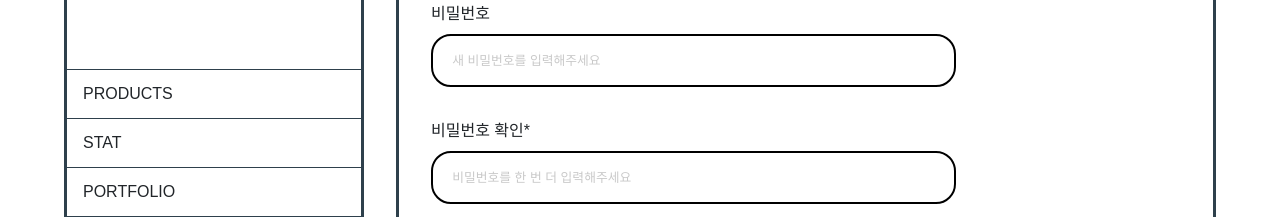
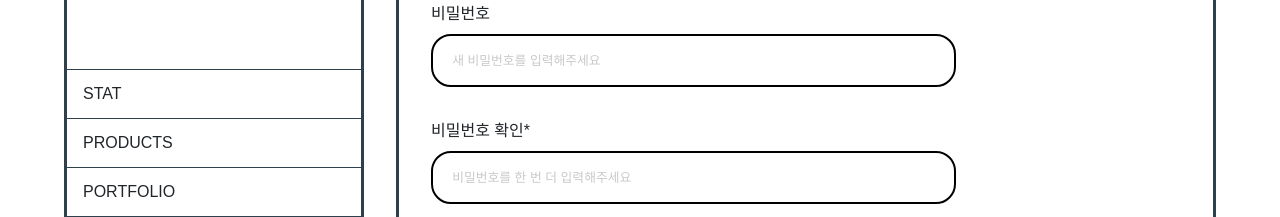
Before and after one commit to KB-technologia/FinMate_FE, a Vue app in the folder FinMate/: page /my-info in a window 1280 px wide. Shown: the part 348-565 px from the top of the page. Built offline with nearby package versions, Linux system fonts and the light colour scheme; a web font is replaced by a local one.

Commit message:
♻️ 사이드바 메뉴 순서를 STAT > PRODUCTS로 변경

```diff
--- a/FinMate/src/components/info/Sidebar.vue
+++ b/FinMate/src/components/info/Sidebar.vue
@@ -12,11 +12,11 @@
       <div class="menu-area">
         <div class="divider"></div>
         <ul>
-          <li :class="{ active: current === 'products' }">PRODUCTS</li>
+          <li :class="{ active: current === 'stat' }">STAT</li>
         </ul>
         <div class="divider"></div>
         <ul>
-          <li :class="{ active: current === 'stat' }">STAT</li>
+          <li :class="{ active: current === 'products' }">PRODUCTS</li>
         </ul>
         <div class="divider"></div>
         <ul>
```
